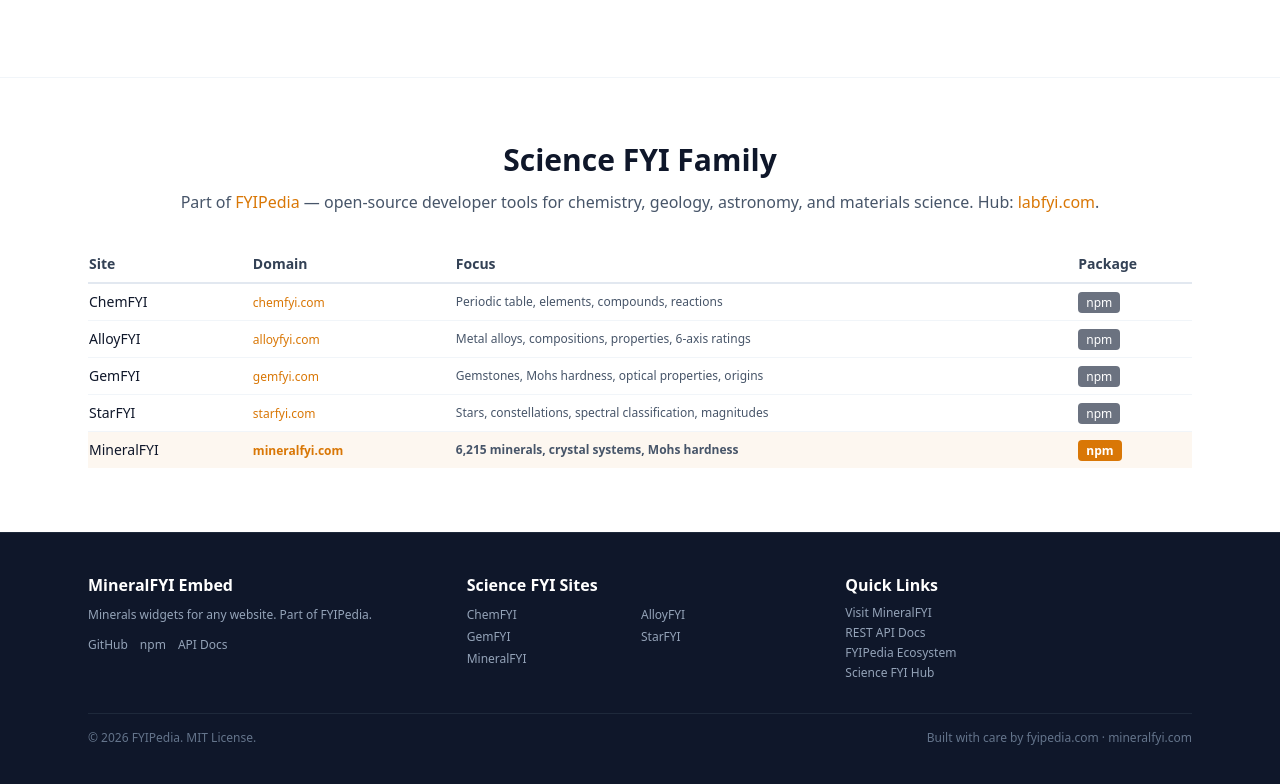
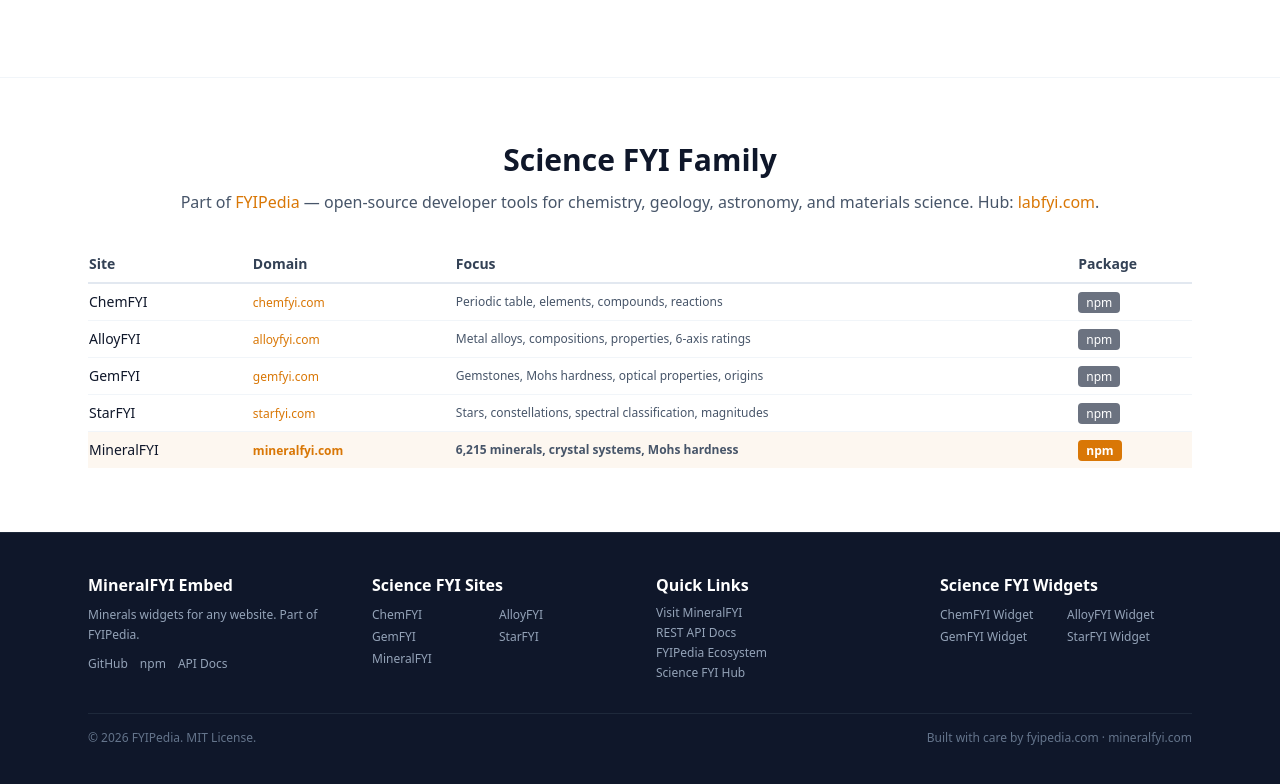
Before and after one commit to fyipedia/mineralfyi-embed, a website: page docs/index.html in a window 1280 px wide. Shown: the part 3611-4395 px from the top of the page. Drawn offline with nearby package versions, Linux system fonts and the light colour scheme; a script that the page names is missing.

Commit message:
feat: add family widget cross-links in footer for SEO link equity

```diff
--- a/docs/index.html
+++ b/docs/index.html
@@ -380,7 +380,7 @@
   <!-- FOOTER -->
   <footer class="bg-slate-900 dark:bg-slate-950 text-slate-300 py-10 border-t border-slate-800">
     <div class="max-w-6xl mx-auto px-4 sm:px-6">
-      <div class="grid sm:grid-cols-3 gap-8 mb-8">
+      <div class="grid sm:grid-cols-4 gap-8 mb-8">
         <div>
           <h4 class="font-bold text-white mb-2">MineralFYI Embed</h4>
           <p class="text-xs text-slate-400 leading-relaxed mb-3">Minerals widgets for any website. Part of <a href="https://fyipedia.com" class="hover:text-white" target="_blank" rel="noopener">FYIPedia</a>.</p>
@@ -409,6 +409,15 @@
             <li><a href="https://labfyi.com" target="_blank" rel="noopener" class="text-slate-400 hover:text-white">Science FYI Hub</a></li>
           </ul>
         </div>
+              <div>
+          <h4 class="font-bold text-white mb-2">Science FYI Widgets</h4>
+          <div class="grid grid-cols-2 gap-0.5 text-xs">
+            <a href="https://widget.chemfyi.com" target="_blank" rel="noopener" class="text-slate-400 hover:text-white py-0.5">ChemFYI Widget</a>
+            <a href="https://widget.alloyfyi.com" target="_blank" rel="noopener" class="text-slate-400 hover:text-white py-0.5">AlloyFYI Widget</a>
+            <a href="https://widget.gemfyi.com" target="_blank" rel="noopener" class="text-slate-400 hover:text-white py-0.5">GemFYI Widget</a>
+            <a href="https://widget.starfyi.com" target="_blank" rel="noopener" class="text-slate-400 hover:text-white py-0.5">StarFYI Widget</a>
+          </div>
+        </div>
       </div>
       <div class="border-t border-slate-800 pt-4 flex flex-col sm:flex-row justify-between gap-2 text-xs text-slate-500">
         <span>&copy; <span x-text="new Date().getFullYear()"></span> FYIPedia. MIT License.</span>
```
